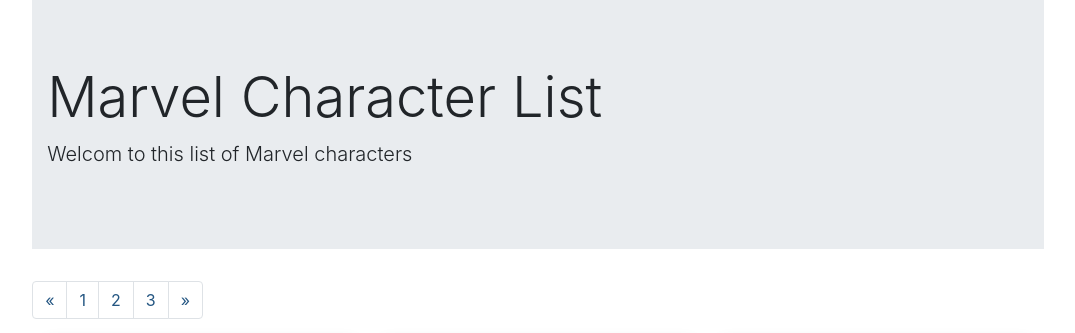
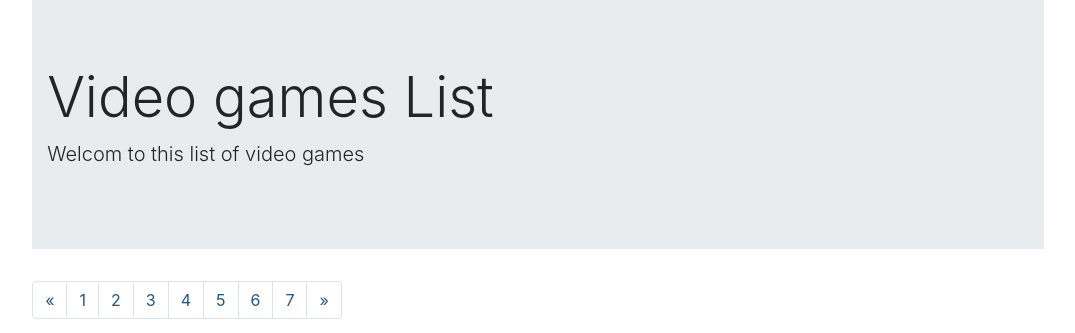
Before and after one commit to jspourre/php-api-client, a Symfony app: template templates/marvel/index.html.twig in a window 1280 px wide. Shown: the top 333 px of the page, without its empty margins (102-1177 px from the left). Run offline with Twig, Linux system fonts and the light colour scheme; the template is opened without the code that fills it, so the values that code supplies are empty; style sheets or scripts are compiled from the project's sources; some libraries are stand-ins or nearby versions.

Commit message:
update for using a video game api

```diff
--- a/assets/css/app.css
+++ b/assets/css/app.css
@@ -1,3 +1,8 @@
 body {
     background-color: lightgray;
 }
+.carousel {
+
+    height:360px;
+
+    }
--- a/templates/marvel/index.html.twig
+++ b/templates/marvel/index.html.twig
@@ -1,39 +1,71 @@
 {% extends 'base.html.twig' %}
 
-{% block title %}{% trans %}Marvel Character list{% endtrans %}{% endblock %}
+{% block title %}{% trans %}Video games {% endtrans %}{% endblock %}
 
 {% block body %}
 
 <!-- Page title-->
 <div class="jumbotron jumbotron-fluid">
   <div class="container">
-    <h1 class="display-4">{% trans %}Marvel Character List {% endtrans %}</h1>
-    <p class="lead">{% trans %}Welcom to this list of Marvel characters{% endtrans %} </p>
+    <h1 class="display-4">{% trans %}Video games List {% endtrans %}</h1>
+    <p class="lead">{% trans %}Welcom to this list of video games{% endtrans %} </p>
   </div>
 </div>
 
 <!-- Paginator links -->
-{% include "paginator.html.twig" %}
+{% include "paginator.html.twig" with {'current': nb_page} %}
 
 <!-- Display 20 characters -->
 <div class="card-group">
-{% for i in 0..19 %}
-<div class=" col-md-4 mb-4">
-  <div class="card rounded shadow ">
-    <img src="..." class="card-img-top" alt="...">
-    <div class="card-body ">
-      <h5 class="card-title">Card title {{ i }}</h5>
-      <p class="card-text">This is a longer card with supporting text below as a natural lead-in to additional content. This content is a little bit longer.</p>
+{% for object in objects %}
+<div class="col-md-3 mb-4 row-eq-height">
 
-       <a href="" id="myModal" class="nav-link" data-remote="{{ url('detailView', {'id': i}) }}" data-toggle="modal" data-target="#theModal">Modal</a>
+  <div class="card rounded shadow h-100">
+    <!-- showing a picture -->
+    {% if object.artworks is defined %}
+      {% for art in  object.artworks %}
+        {% if loop.first %}
+          <img src="http://{{ art.url|replace({'thumb': 'thumb_2x'}) }}" class="card-img-top" onerror="this.src='https://www.lg.com/ma/content/img/support/img-dummy-product.jpg';" alt="...">
+        {% endif %}
+      {% endfor %}
+    {% else %}
+      {% for screen in  object.screenshots %}
+        {% if loop.first %}
+          <img src="http://{{ screen.url|replace({'thumb': 'thumb_2x'}) }}" class="card-img-top" onerror="this.src='https://www.lg.com/ma/content/img/support/img-dummy-product.jpg';" alt="...">
+        {% endif %}
+      {% endfor %}
+    {% endif %}
+    <div class="card-body h-auto">
+      <h5 class="card-title">{{ object.name }} </h5>
+      <p class="card-text">
+      {% if object.storyline is defined %}
+        {{ object.storyline|slice(0,100) }}
+      {% elseif object.summary is defined %}
+        {{ object.summary|slice(0,100) }}
+      {% endif %}
+      </p>
+      <small class="text-muted">
+      {% if object.genres is defined %}
+        {% for genre in object.genres %}
+          #{{ genre.name }}
+        {% endfor %}
+      {% endif %}
+      </small>
+
     </div>
+    <div class="card-footer">
+    {{ object.id  }}
+       <a href="" id="myModal" class="nav-link text-right" data-remote="{{ url('detailView', {'id': object.id }) }}" data-toggle="modal" data-target="#theModal">{% trans %}See more {% endtrans %} </a>
+    </div>
+
   </div>
+
 </div>
 {% endfor %}
 </div>
 <!-- Modal for showing detail -->
 <div class="modal fade" id="theModal" tabindex="-1" role="dialog">
-    <div class="modal-dialog" role="document">
+    <div class="modal-dialog modal-xl" role="document">
         <div class="modal-content">
             <div class="modal-header">
                 <h5 class="modal-title" id="exampleModalLabel">My modal</h5>
@@ -42,7 +74,6 @@
                 </button>
             </div>
            <div class="modal-body">
-                ... remote content from "data-remote" loads here ...
 
             </div>
             <div class="modal-footer">
@@ -53,7 +84,7 @@
     </div>
 </div>
 <!-- Paginator links -->
-{% include "paginator.html.twig" %}
+{% include "paginator.html.twig" with {'current': nb_page} %}
 
 <script src="https://code.jquery.com/jquery-3.4.1.min.js"></script>
 <script>
@@ -64,6 +95,9 @@ $(document).ready(function(){
   $('a#myModal').on('click', function (e) {
     link = e.currentTarget
     $($(link).data("target")+' .modal-content').load($(this).data("remote"))
+    $('#myCarousel').on('slide.bs.carousel', function () {
+  // do something…
+})
   })
 })
 </script>
--- a/templates/paginator.html.twig
+++ b/templates/paginator.html.twig
@@ -1,16 +1,29 @@
 
 <nav aria-label="Page navigation example">
+
   <ul class="pagination">
-    <li class="page-item">
-      <a class="page-link" href="#" aria-label="Previous">
+    {% if current == 1 %}
+      <li class="page-item disabled">
+    {% else %}
+      <li class="page-item">
+    {% endif %}
+      <a class="page-link" href="{{ url('index', {'page': current-1 }) }}" aria-label="Previous">
         <span aria-hidden="true">&laquo;</span>
       </a>
     </li>
-    <li class="page-item"><a class="page-link" href="#">1</a></li>
-    <li class="page-item"><a class="page-link" href="#">2</a></li>
-    <li class="page-item"><a class="page-link" href="#">3</a></li>
-    <li class="page-item">
-      <a class="page-link" href="#" aria-label="Next">
+    {% for i in 0..6 %}
+    {% if (i+1) == current %}
+      <li class="page-item active"><a class="page-link" href="{{ url('index', {'page': i+1 }) }}">{{ i+1 }}</a></li>
+    {% else %}
+      <li class="page-item"><a class="page-link" href="{{ url('index', {'page': i+1 }) }}">{{ i+1 }}</a></li>
+    {% endif %}
+    {% endfor %}
+    {% if current == 7 %}
+      <li class="page-item disabled">
+    {% else %}
+      <li class="page-item">
+    {% endif %}
+     <a class="page-link" href="{{ url('index', {'page': current+1 }) }}" aria-label="Next">
         <span aria-hidden="true">&raquo;</span>
       </a>
     </li>
```
Also changed, not shown: src/Controller/MarvelController.php (+60 -40 lines), templates/marvel/detail.html.twig (+38 -2 lines), 1 other file.
